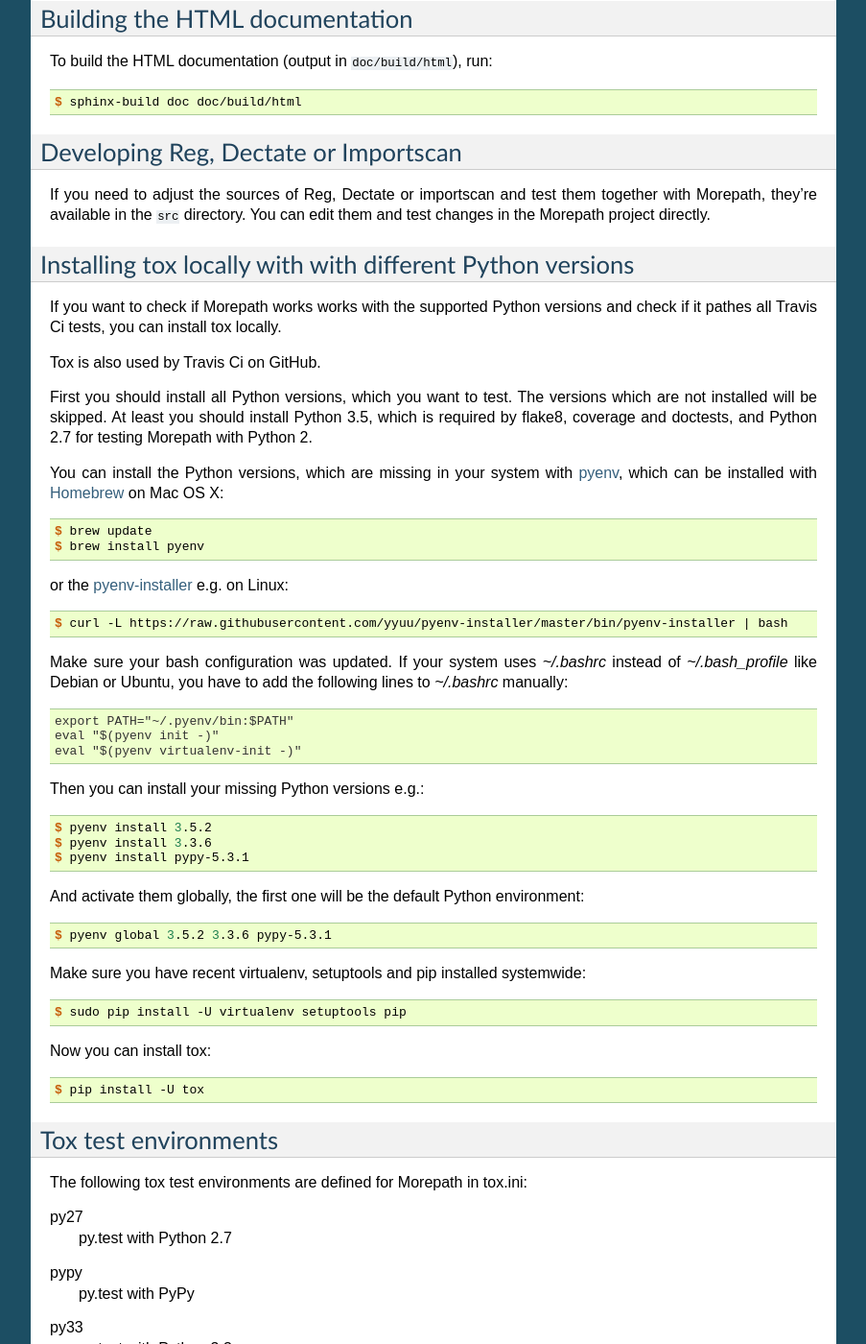
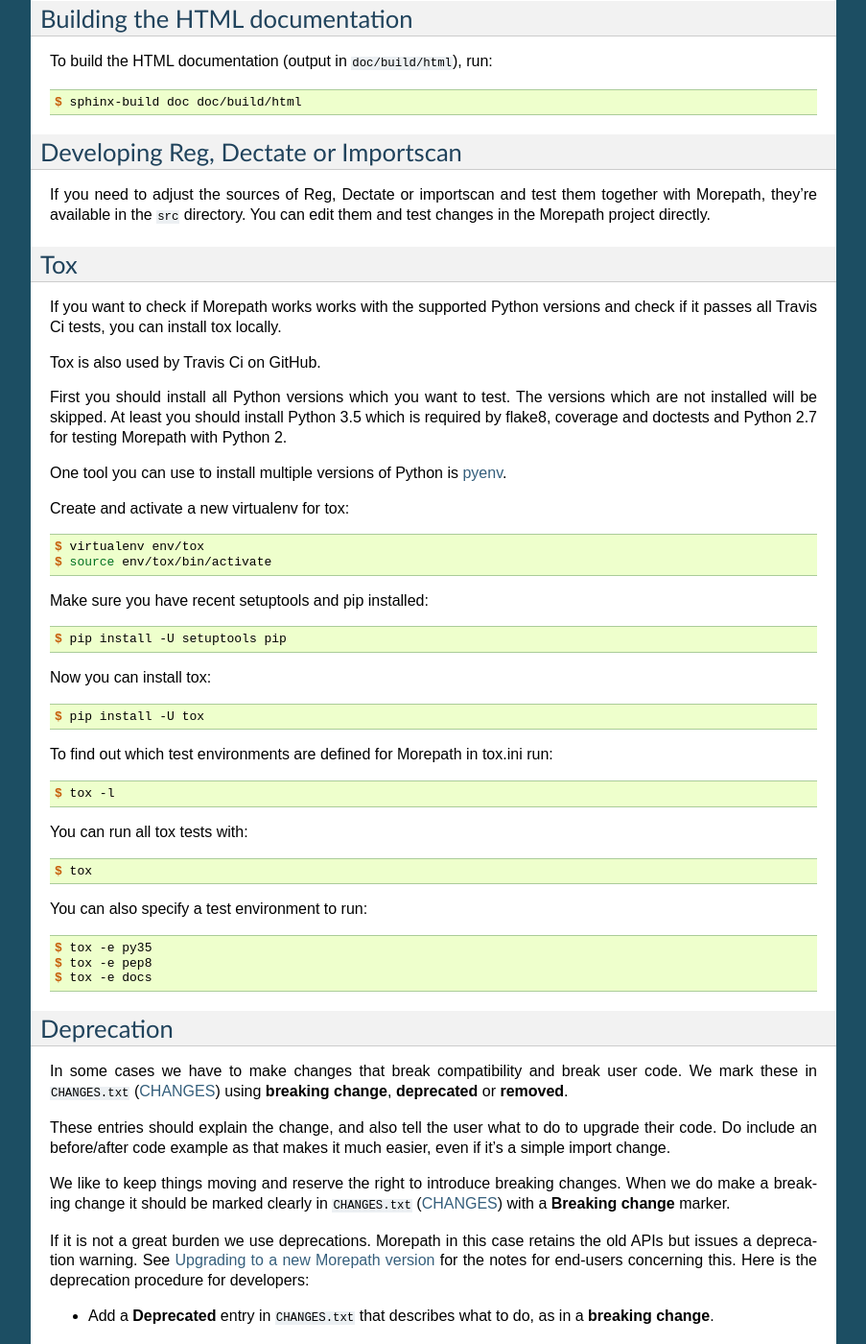
Before and after one commit to morepath/morepath, a Sphinx documentation site: the page built from doc/developing.rst, in a window 1280 px wide and 1400 px high, scrolled down 1936 px. Shown: the whole window at 96% size, without its empty margins (198-1101 px from the left). Built offline with Sphinx 7.4.7, drawn with Linux system fonts in a browser that asks for light colours; some of the changed text lies outside the part shown.

Commit message:
Implementing doc review by faassen

```diff
--- a/doc/developing.rst
+++ b/doc/developing.rst
@@ -134,94 +134,37 @@
 directory. You can edit them and test changes in the Morepath project
 directly.
 
-Installing tox locally with with different Python versions
-----------------------------------------------------------
+Tox
+---
 
 If you want to check if Morepath works works with the supported Python versions
-and check if it pathes all Travis Ci tests, you can install tox locally.
+and check if it passes all Travis Ci tests, you can install tox locally.
 
 Tox is also used by Travis Ci on GitHub.
 
-First you should install all Python versions, which you want to test. The
+First you should install all Python versions which you want to test. The
 versions which are not installed will be skipped. At least you should install
-Python 3.5, which is required by flake8, coverage and doctests, and Python 2.7
+Python 3.5 which is required by flake8, coverage and doctests and Python 2.7
 for testing Morepath with Python 2.
 
-You can install the Python versions, which are missing in your system with
-pyenv_, which can be installed with Homebrew_ on Mac OS X::
+One tool you can use to install multiple versions of Python is pyenv_.
 
-  $ brew update
-  $ brew install pyenv
+Create and activate a new virtualenv for tox::
 
-or the `pyenv-installer`_ e.g. on Linux::
+  $ virtualenv env/tox
+  $ source env/tox/bin/activate
 
-  $ curl -L https://raw.githubusercontent.com/yyuu/pyenv-installer/master/bin/pyenv-installer | bash
+Make sure you have recent setuptools and pip installed::
 
-Make sure your bash configuration was updated. If your system uses `~/.bashrc`
-instead of `~/.bash_profile` like Debian or Ubuntu, you have to add the
-following lines to `~/.bashrc` manually::
-
-  export PATH="~/.pyenv/bin:$PATH"
-  eval "$(pyenv init -)"
-  eval "$(pyenv virtualenv-init -)"
-
-Then you can install your missing Python versions e.g.::
-
-  $ pyenv install 3.5.2
-  $ pyenv install 3.3.6
-  $ pyenv install pypy-5.3.1
-
-And activate them globally, the first one will be the default
-Python environment::
-
-  $ pyenv global 3.5.2 3.3.6 pypy-5.3.1
-
-Make sure you have recent virtualenv, setuptools and pip installed
-systemwide::
-
-  $ sudo pip install -U virtualenv setuptools pip
+  $ pip install -U setuptools pip
 
 Now you can install tox::
 
   $ pip install -U tox
 
-.. _pyenv: https://github.com/yyuu/pyenv
+To find out which test environments are defined for Morepath in tox.ini run::
 
-.. _Homebrew: https://github.com/yyuu/pyenv#homebrew-on-mac-os-x
-
-.. _`pyenv-installer`: https://github.com/yyuu/pyenv-installer#pyenv-installer
-
-Tox test environments
----------------------
-
-The following tox test environments are defined for Morepath in tox.ini:
-
-py27
-  py.test with Python 2.7
-
-pypy
-  py.test with PyPy
-
-py33
-  py.test with Python 3.3
-
-py34
-  py.test with Python 3.4
-
-py35
-  py.test with Python 3.5
-
-pep8
-  Flake8 tests in Python 3.5 environment
-
-coverage
-  Coverage test for py.test in Python 3.5 environment
-
-docs
-  Doctests in Python 3.5 environment
-
-Running tox locally
--------------------
+  $ tox -l
 
 You can run all tox tests with::
 
```
Also changed, not shown: other parts of doc/developing.rst (+2 -0 lines), 1 other file.
